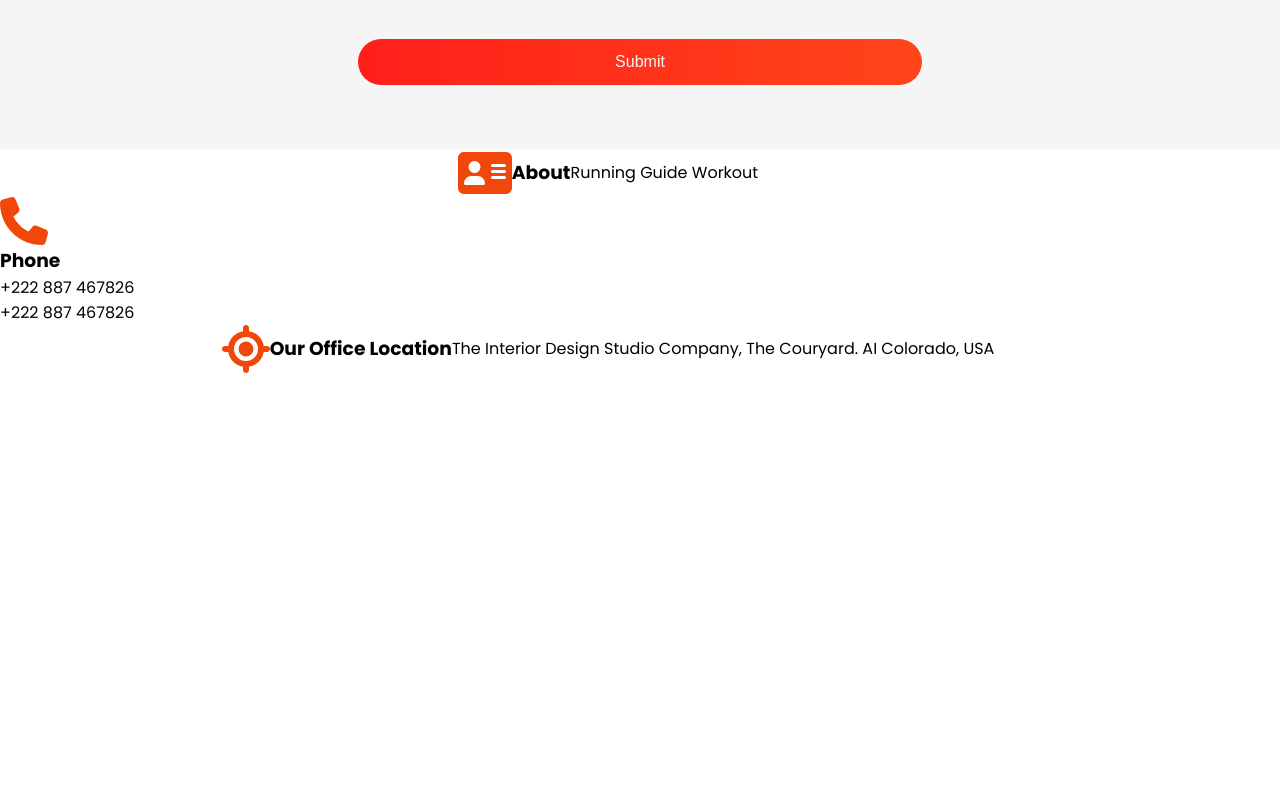
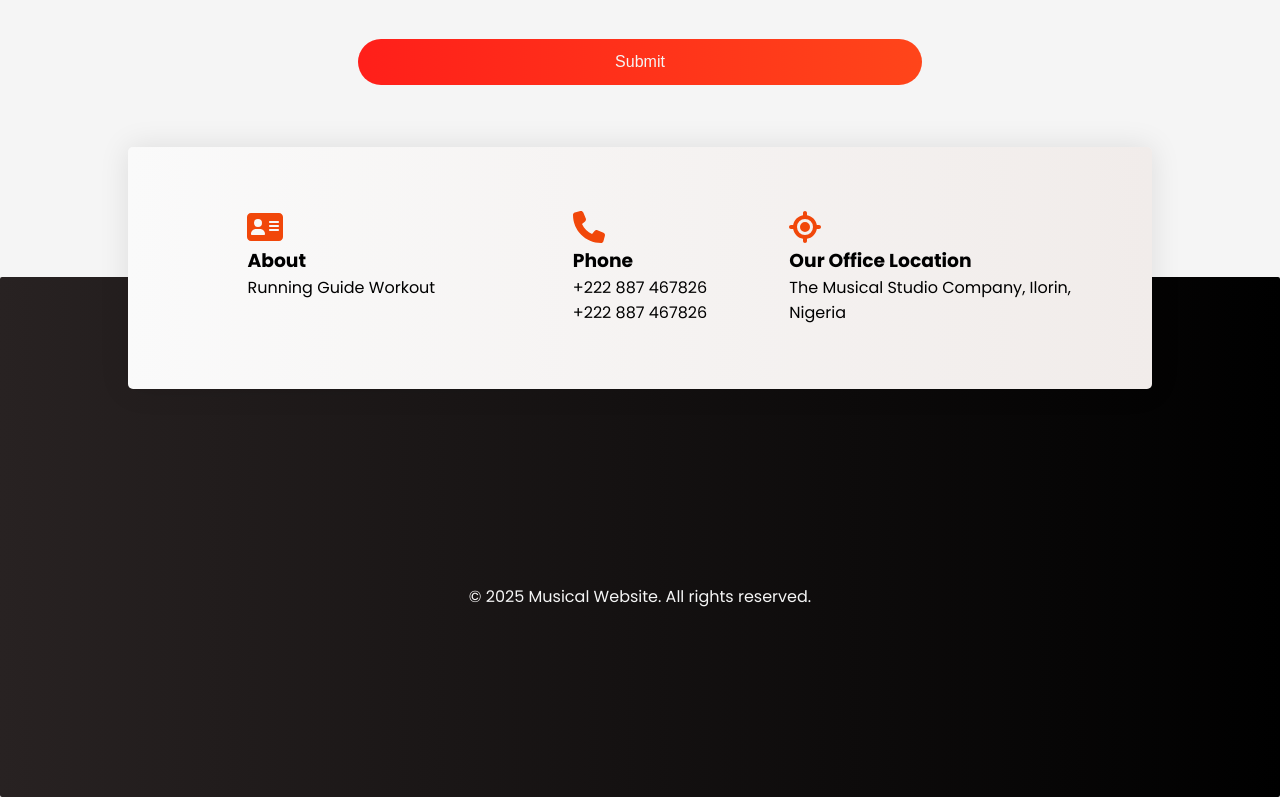
Before and after one commit to SirMartel22/Music-Landing-Page, a React (Create React App) app: page / in a window 1280 px wide. Shown: the part 3859-4656 px from the top of the page. Before the commit the page ends 4232 px from the top, so only its background shows below. Built offline with nearby package versions, Linux system fonts and the light colour scheme.

Commit message:
added the address section as the footer

```diff
--- a/src/Components/Address/Address.css
+++ b/src/Components/Address/Address.css
@@ -0,0 +1,34 @@
+
+.address-section{
+    width: 100%;
+    background: linear-gradient(90deg, rgb(40, 34, 34) 0%, rgb(0, 0, 0) 100%);
+    border-radius: 2px;
+    padding: 0 10%;
+    height: 65vh;
+    position: relative;
+}
+
+.address-container{
+    display: grid;
+    grid-template-rows: repeat(1, 1fr);
+    grid-template-columns: repeat(auto-fit, minmax(250px, 1fr));
+    background: linear-gradient(90deg, rgb(250, 250, 250) 0%, rgb(241, 236, 234) 100%);
+    border-radius: 5px;
+    box-shadow: 0 0 30px 0 rgba(0, 0, 0, 0.1);
+    z-index: 2;
+    padding: 5% 5%;
+    position: absolute;
+    width: 80%;
+    top: -25%;
+    justify-items: center;
+    align-items: start;
+}
+
+
+.copyright p{
+    display: flex;
+    align-items: center;
+    justify-content: center;
+    color: #f5f5f5;
+    padding-top: 30%;
+}
--- a/src/Components/Address/Address.js
+++ b/src/Components/Address/Address.js
@@ -13,41 +13,41 @@ const Address = () =>{
     return(
         <div className = "address-section">
 
-            <div className="addresscontainer">
+                <div className="address-container">
 
-                <div className="address-box">
-
-                    <div className="about">
+                    <div className="aboutt box">
                     <FontAwesomeIcon className='icon' icon={faAddressCard}
                                             color='rgb(241, 71, 10)'
-                                            size="3x"/>
+                                            size="2x"/>
                         <h3>About</h3>
                         <p>Running Guide Workout</p>
                     </div>
 
-                    <div className="Phone">
+                    <div className="Phone box">
 
                     <FontAwesomeIcon className='icon' icon={faPhone}
                                             color='rgb(241, 71, 10)'
-                                            size="3x"/>
+                                            size="2x"/>
                         <h3>Phone</h3>
                         <p>+222 887 467826</p>
                         <p>+222 887 467826</p>
 
                     </div>
 
-                    <div className="about">
+                    <div className="location box">
                          <FontAwesomeIcon className='icon' icon={faLocationCrosshairs}
                                             color='rgb(241, 71, 10)'
-                                            size="3x"/>
+                                            size="2x"/>
                         <h3>Our Office Location</h3>
-                        <p>The Interior Design Studio Company,
-                            The Couryard. AI Colorado, USA </p>
+                        <p>The Musical Studio Company,
+                           Ilorin, Nigeria </p>
                     </div>
-
-                </div>
             </div>
 
+            <div className="copyright">
+                <p>© 2025 Musical Website.
+                    All rights reserved.</p>
+            </div>
         </div>
     )
 }
--- a/src/Components/Contact/Contact.css
+++ b/src/Components/Contact/Contact.css
@@ -3,8 +3,9 @@
     align-items: center;
     justify-content: center;
     width: 100%;
-    padding: 5% 10%;
+    padding: 5% 10% 15% 10%;
     background-color: #f5f5f5;
+    z-index: 1
 }
 
 .contact-section h1{
```
